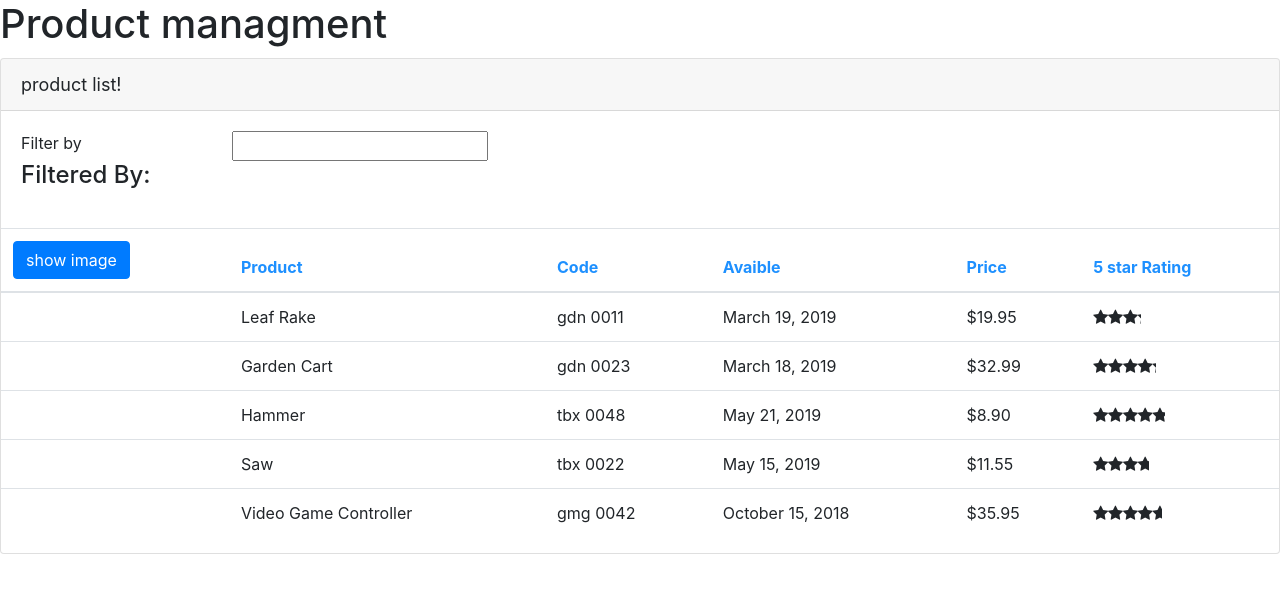
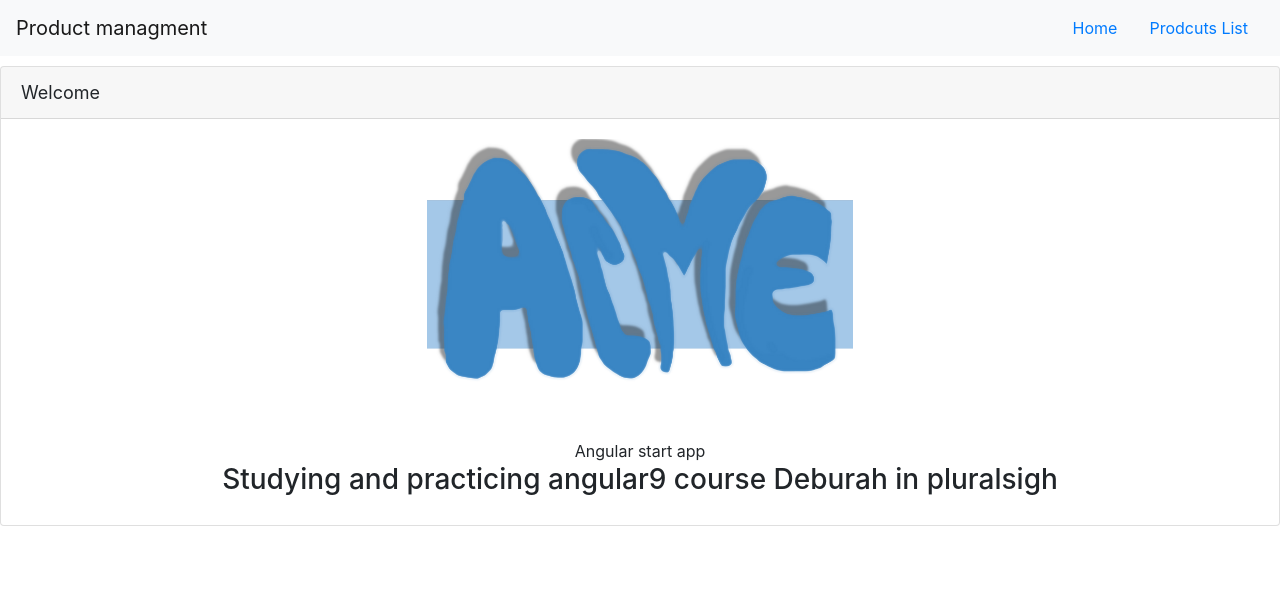
Before and after one commit to islamdraz/Angular9-StartApp, an Angular app: page /welcome in a window 1280 px wide. Shown: the top 592 px of the page. Built offline with nearby package versions, Linux system fonts and the light colour scheme.

Commit message:
add basic routing

```diff
--- a/src/app/app.component.ts
+++ b/src/app/app.component.ts
@@ -3,9 +3,15 @@ import { Component } from '@angular/core';
 @Component({
   selector:'pm-root',
   template:`
-  <div> <h1>{{title}}</h1>
-       <pm-products></pm-products>
-  </div>
+  <nav class="navbar bavbar-expand navbar-light bg-light">
+    <a class="navbar-brand">{{title}}</a>
+    <ul class="nav nav-pills">
+      <li> <a class="nav-link" [routerLink]="['/welcome']">Home</a> </li>
+      <li> <a class="nav-link" [routerLink]="['/products']">Prodcuts List</a> </li>
+    </ul>
+  </nav>
+
+  <router-outlet></router-outlet>
   `
 })
 export class AppComponent{
--- a/src/app/home/welcome.component.html
+++ b/src/app/home/welcome.component.html
@@ -10,15 +10,12 @@
              style="max-height:300px;padding-bottom:50px" />
       </div>
 
-      <div class="text-center">Developed by:</div>
+      <div class="text-center">Angular start app</div>
       <div class="text-center">
-        <h3>Deborah Kurata</h3>
+        <h3>Studying and practicing angular9 course Deburah in pluralsigh</h3>
       </div>
 
-      <div class="text-center">@deborahkurata</div>
-      <div class="text-center">
-        <a href="http://www.bit.ly/DeborahKsBlog">www.bit.ly/DeborahKsBlog</a>
-      </div>
+
     </div>
   </div>
 </div>
--- a/src/app/product/productList.component.ts
+++ b/src/app/product/productList.component.ts
@@ -2,7 +2,7 @@ import { Component, OnInit } from '@angular/core';
 import {IProduct} from './product'
 import { ProductService } from './product.service';
 @Component({
-    selector:'pm-products',
+
     templateUrl:'./product.list.component.html',
     styleUrls:['./product.list.component.css']
 })
```
Also changed, not shown: src/app/app.module.ts (+12 -2 lines).
